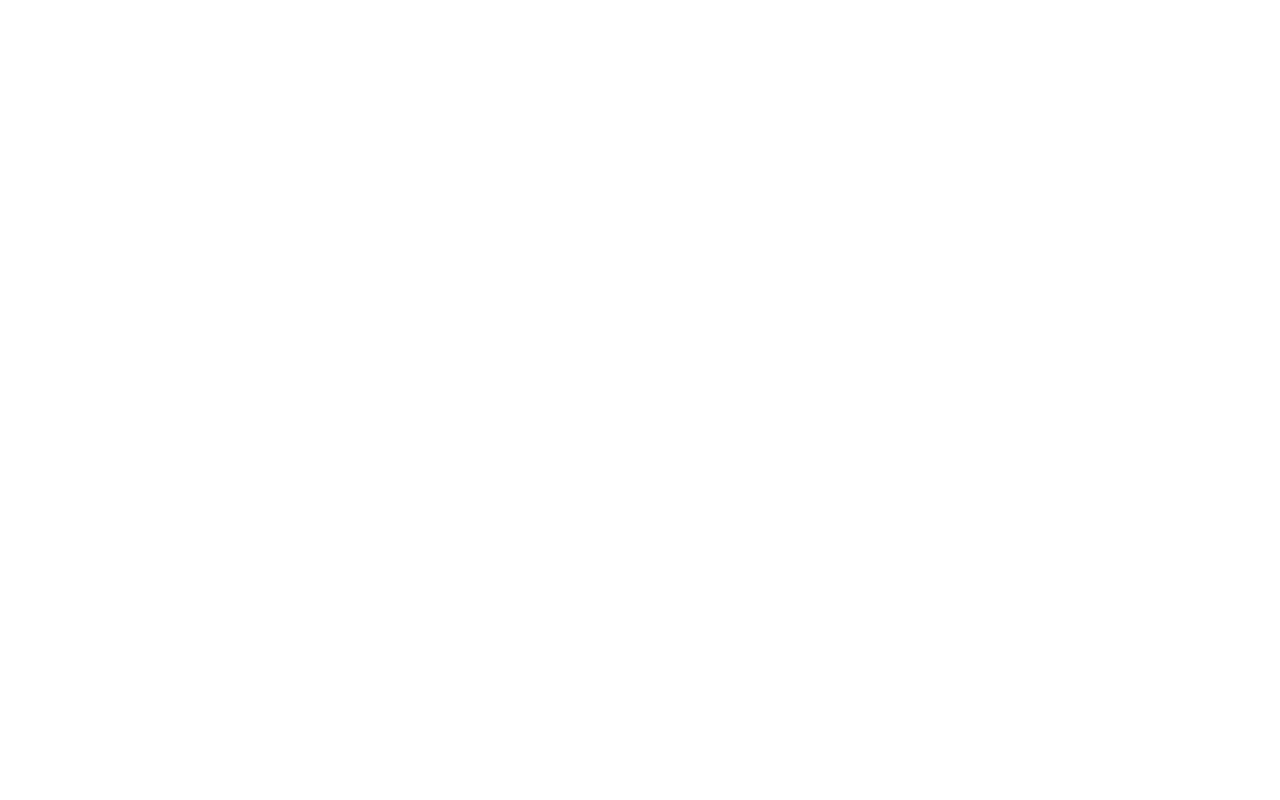
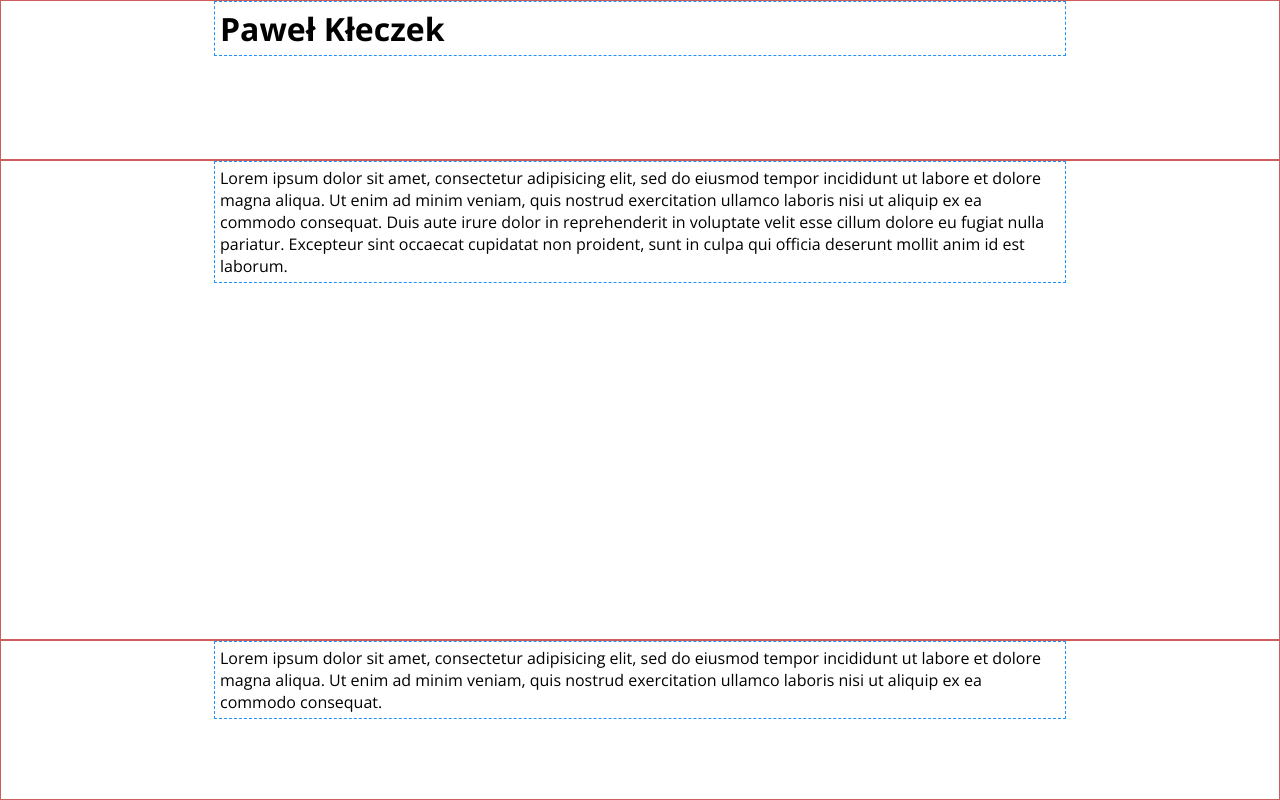
Before and after one commit to pawelkleczek/grid_testing, a website: page index.html in a window 1280 px wide. Drawn offline with nearby package versions, Linux system fonts and the light colour scheme; files that its build step writes are made by us from their sources.

Commit message:
New files, and some grids

```diff
--- a/index.html
+++ b/index.html
@@ -1,13 +1,58 @@
 <!DOCTYPE html>
 <html>
+
 <head>
     <meta charset='utf-8'>
-		<title></title>
+    <title>CV Paweł Kłeczek</title>
     <link rel='stylesheet' href='css/main.css'>
     <script src='js/app.js'></script>
     <meta name='viewport' content='width=device-width, initial-scale=1.0'>
 </head>
+
 <body>
+    <div class="baba_z_radomia">
+        <header>
 
+
+            <div class="stol">
+
+
+                <div class="col-2">
+                </div>
+                <div class="col-8">
+                    <h1>Paweł Kłeczek</h1>
+
+                </div>
+                <div class="col-2">
+                </div>
+            </div>
+        </header>
+        <main>
+            <div class="stol">
+                <div class="col-2">
+                </div>
+                <div class="col-8">
+                    <p>Lorem ipsum dolor sit amet, consectetur adipisicing elit, sed do eiusmod tempor incididunt ut labore et dolore magna aliqua. Ut enim ad minim veniam, quis nostrud exercitation ullamco laboris nisi ut aliquip ex ea commodo consequat.
+                        Duis aute irure dolor in reprehenderit in voluptate velit esse cillum dolore eu fugiat nulla pariatur. Excepteur sint occaecat cupidatat non proident, sunt in culpa qui officia deserunt mollit anim id est laborum.</p>
+                </div>
+                <div class="col-2">
+                </div>
+            </div>
+        </main>
+        <footer>
+            <div class="stol">
+                <div class="col-2">
+                </div>
+                <div class="col-8">
+                    <p>Lorem ipsum dolor sit amet, consectetur adipisicing elit, sed do eiusmod tempor incididunt ut labore et dolore magna aliqua. Ut enim ad minim veniam, quis nostrud exercitation ullamco laboris nisi ut aliquip ex ea commodo consequat.</p>
+
+                </div>
+                <div class="col-2">
+                </div>
+            </div>
+
+        </footer>
+    </div>
 </body>
+
 </html>
--- a/scss/_colors.scss
+++ b/scss/_colors.scss
@@ -1 +1 @@
-$color1: dodgerblue;
+$border-color: dodgerblue;
--- /dev/null
+++ b/scss/_content-flow.scss
@@ -0,0 +1,22 @@
+.col-8 {
+	border: 1px dashed $border-color;
+}
+header {
+	height: 20vh;
+	border: 1px solid indianred;
+}
+main {
+	height: 60vh;
+	border: 1px solid indianred;
+}
+footer {
+	height: 20vh;
+	border: 1px solid indianred;
+}
+
+header h1 {
+	font-family: 'Open Sans', sans-serif;
+}
+p {
+	font-family: 'Open Sans', sans-serif;
+}
--- a/scss/_content.scss
+++ /dev/null
@@ -1,6 +0,0 @@
-body {
-	color: $color1;
-}
-header {
-	clear: both;
-}
--- /dev/null
+++ b/scss/_mixins-functions.scss
@@ -0,0 +1,46 @@
+@import url('https://fonts.googleapis.com/css?family=Open+Sans:300i,400,400i,600,600i,700&subset=latin-ext');
+@import url('https://fonts.googleapis.com/css?family=Nunito:300,300i,400,400i,600,600i,700&subset=latin-ext');
+
+* {
+	margin: 0;
+	padding: 0;
+	box-sizing: border-box;
+}
+
+$cols: 12;
+
+$width-base: (100%/$cols);
+
+%clearfix {
+	&:before, &:after {
+		display: table;
+		content: '';
+		clear: both;
+	}
+}
+
+.baba_z_radomia {
+//i facet od karpia
+	width: 100%;
+	max-width: 80rem;
+}
+
+.stol {
+	@extend %clearfix;
+}
+
+[class*='col-'] {
+	float: left;
+	min-height: 1px;
+	width: 100%;
+	// gutter
+	padding: 5px;
+}
+
+@media (min-width: 30rem) {
+	@for $i from 1 through $cols {
+		.col-#{$i} {
+			width: $width-base*$i;
+		}
+	}
+}
--- a/scss/main.scss
+++ b/scss/main.scss
@@ -1,3 +1,3 @@
 @import 'colors';
-@import 'mixins';
-@import 'content';
+@import 'mixins-functions';
+@import 'content-flow';
```
Also changed, not shown: css/main.css (added), scss/_mixins.scss (deleted). Lines whose indentation alone changed are shown as unchanged.
